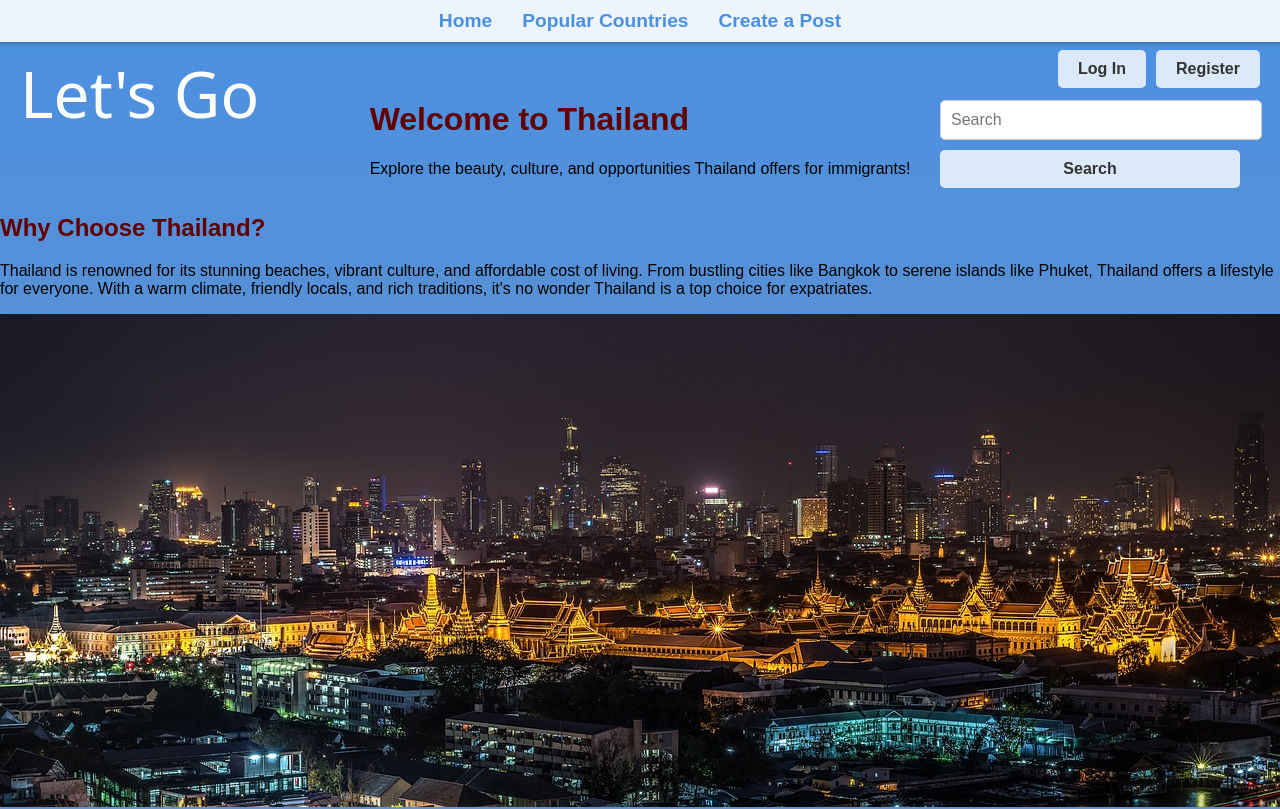
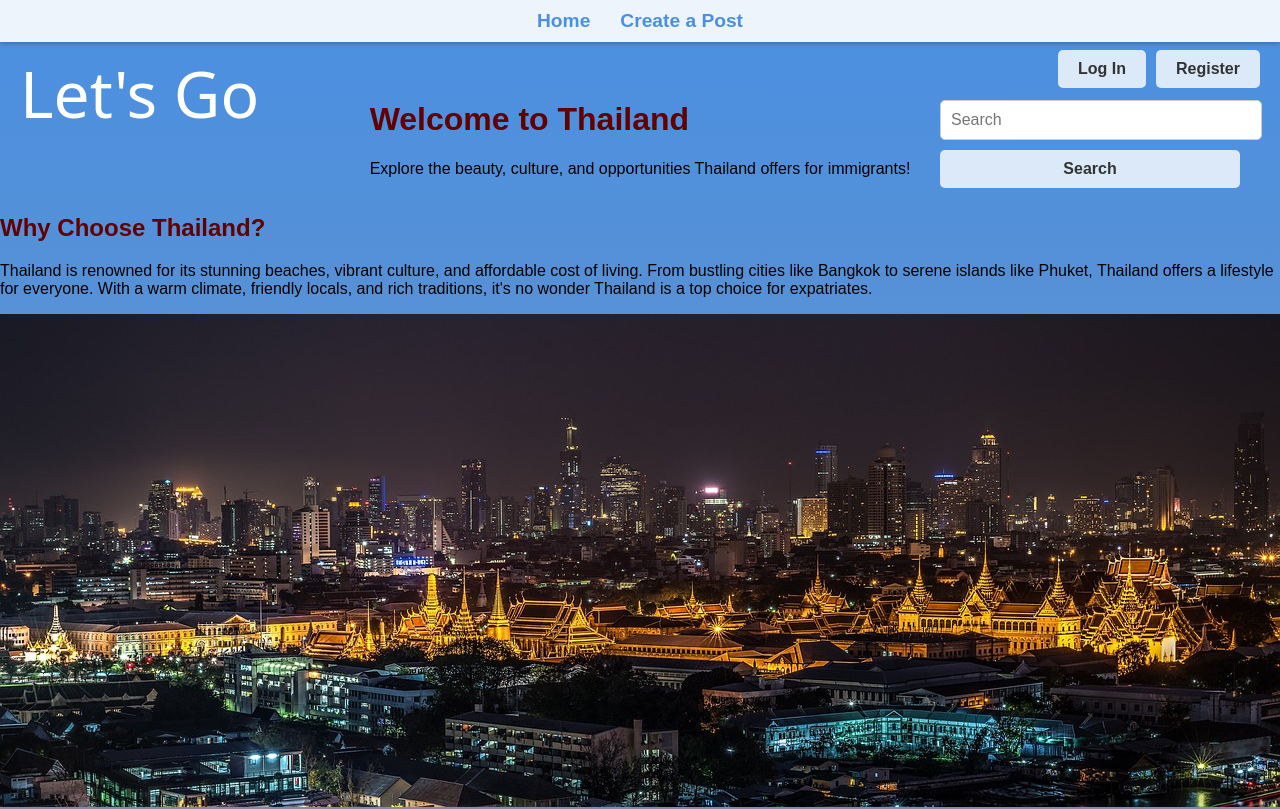
Before and after one commit to ATruckingTurtle/ATruckingTurtle.github.io, a plain HTML site: page thailand.html in a window 1280 px wide. Shown: the top 809 px of the page. Drawn offline with Linux system fonts and the light colour scheme; a web font is replaced by a local one.

Commit message:
Update thailand.html

```diff
--- a/thailand.html
+++ b/thailand.html
@@ -11,7 +11,6 @@
     <nav class="navbar">
         <ul>
             <li><a href="index.html">Home</a></li>
-            <li><a href="topcountries.html">Popular Countries</a></li>
             <li><a href="form.html">Create a Post</a></li>
         </ul>
     </nav>
```
